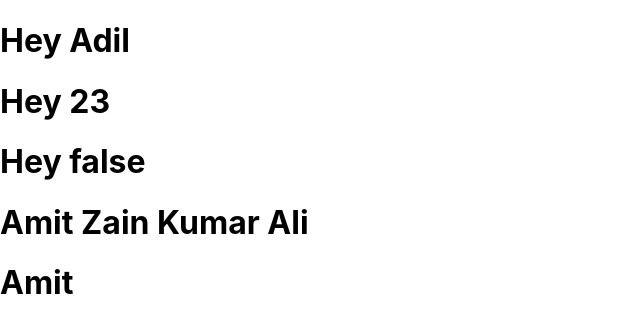
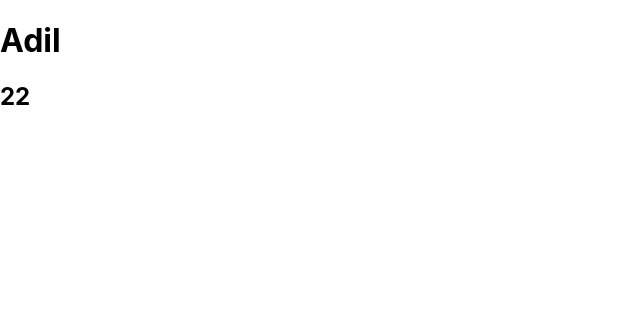
Before and after one commit to riazgul03/ReactJS, a React (Create React App) app in the folder new-app/: page / in a window 1280 px wide. Shown: the top 332 px of the page, without its empty margins (0-640 px from the left). Built offline with nearby package versions, Linux system fonts and the light colour scheme.

Commit message:
Arrow Function In React

```diff
--- a/new-app/src/App.js
+++ b/new-app/src/App.js
@@ -1,24 +1,22 @@
 import logo from './logo.svg';
 import './App.css';
-import PropTypes from 'prop-types'
-function App(props) {
-  return (
-    <>
-     <h1>Hey{props.name}</h1>
-     <h1>Hey {props.age}</h1>
-     <h1>Hey {props.isMarried.toString()}</h1>
-     <h1> {props.arr}</h1>
-     <h1> {props.arr[0]}</h1>
 
-    </>
+// function App(props) {
+//   return (
+//     <>
+//     <h1>Learning Never Ends</h1>
+//     </>
+//   );
+// }
+
+// const App = () => <h1>Mohammad Adil</h1>
+const App = (props) => {
+  return(
+  <>
+    <h1>{props.name}</h1>
+    <h2>{props.age}</h2>
+  </>
   );
-
-}
-App.propType = {
-  name:PropTypes.string,
-  age:PropTypes.number,
-  isMarried:PropTypes.bool,
-  arr:PropTypes.array
 }
 
 export default App;
--- a/new-app/src/index.js
+++ b/new-app/src/index.js
@@ -9,10 +9,9 @@ import House from './House';
 
 
 const root = ReactDOM.createRoot(document.getElementById('root'));
-const friends = ["Amit ", " Zain", " Kumar", " Ali"]
 root.render(
 <React.StrictMode>
-  <App name=" Adil" age={23} isMarried={false} arr={friends}/>
+ <App name="Adil" age={22}/>
   </React.StrictMode>
 );
 
```
